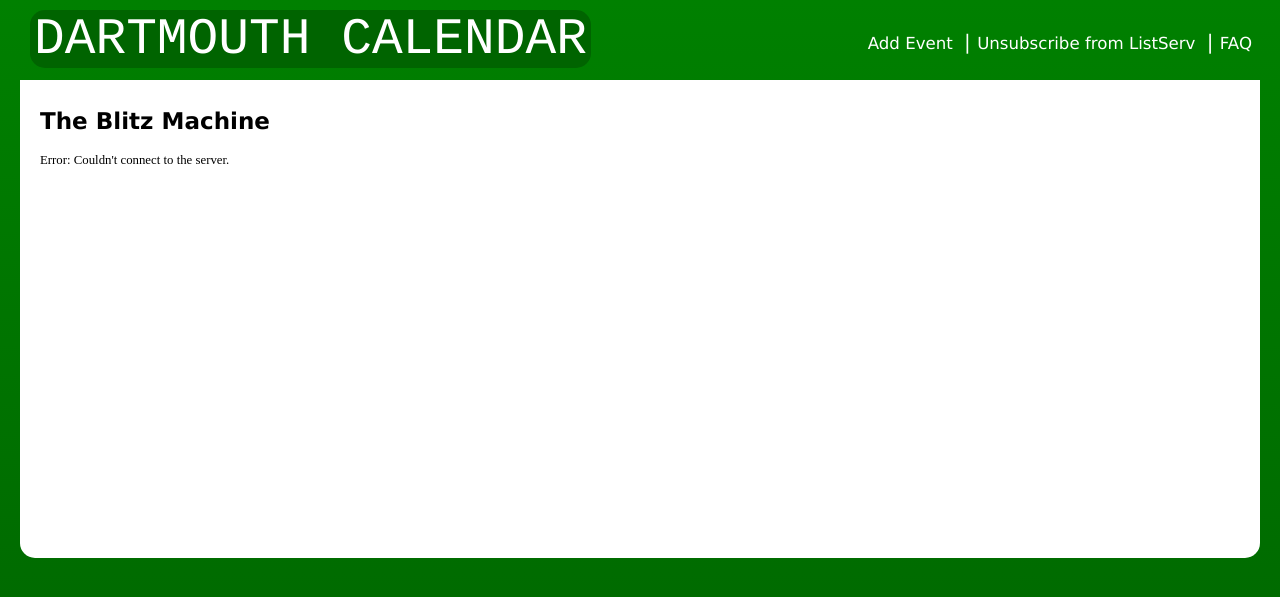
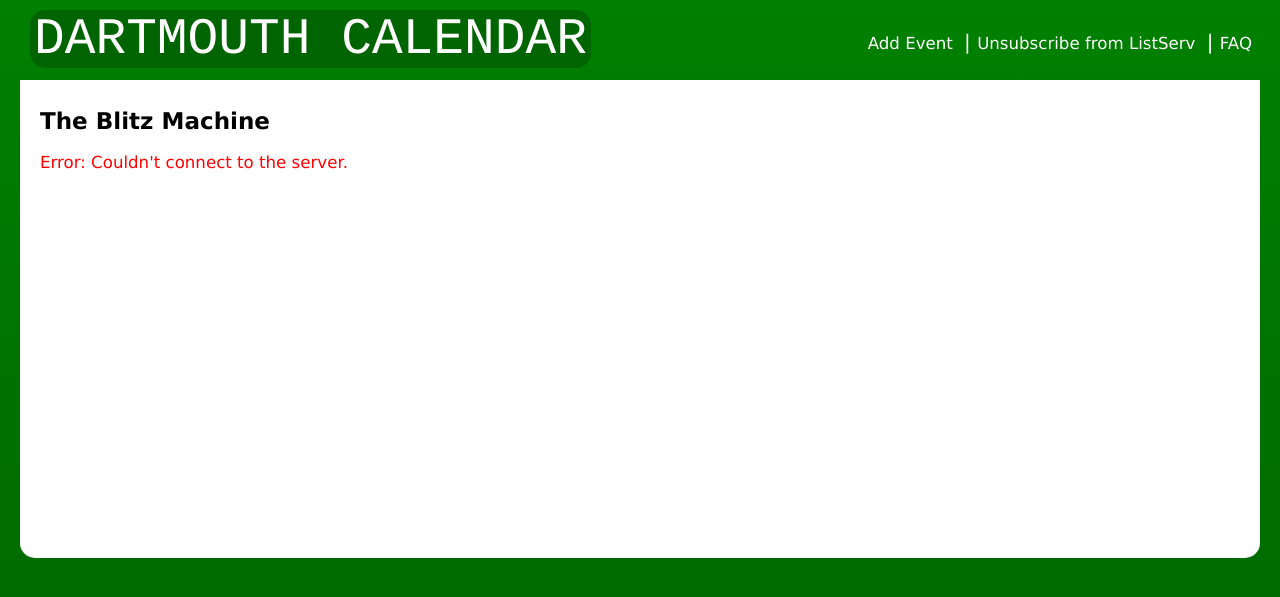
Before and after one commit to henryhwilson/dartmouthcalendar, a Flask app: page / in a window 1280 px wide. Shown: the top 597 px of the page. Run offline with Flask 2, Linux system fonts and the light colour scheme; data that the repository does not hold is empty; parts of the project's set-up code (start-up, migrations or seed data) failed here and were passed over.

Commit message:
Error message if can't connect to Ajax looks better

```diff
--- a/webpage/app/static/css/style.css
+++ b/webpage/app/static/css/style.css
@@ -185,6 +185,12 @@
 	font-size: 1.5em;
 }
 
+.error {
+	font-family: verdana;
+	font-size: 1.3em;
+	color: red;
+}
+
 #loading-left-text {
 	font-family: verdana;
 	font-size: 1.2em;
--- a/webpage/app/templates/index.html
+++ b/webpage/app/templates/index.html
@@ -29,10 +29,10 @@
 			});
 	    },
 	    error: function() {
-	        $('div.events').html("Error: Couldn't connect to the server.");
+	        $('div.events').html("<span class=\"error\">Error: Couldn't connect to the server.</span>");
 	    },
 	    timeout: function() {
-	    	$('div.events').html("Error: Timed out while trying to connect to the server.");
+	    	$('div.events').html("<span class=\"error\">Error: Timed out while trying to connect to the server.</span>");
 	    }
 	});
 });
```
